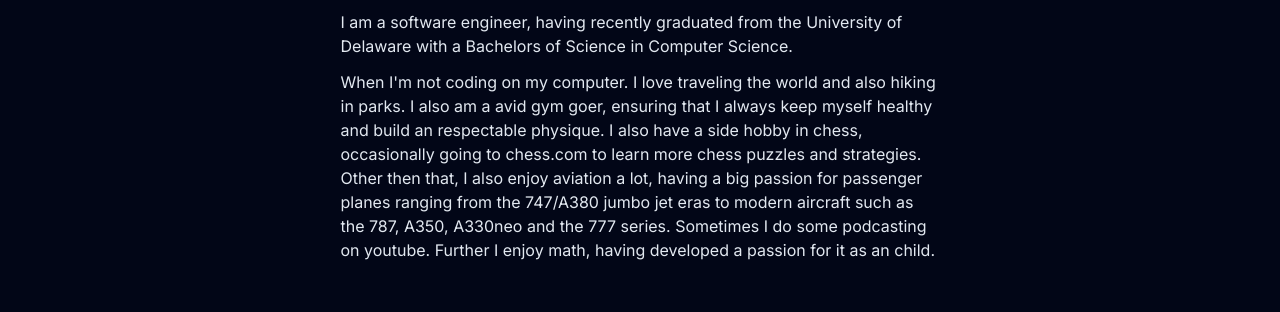
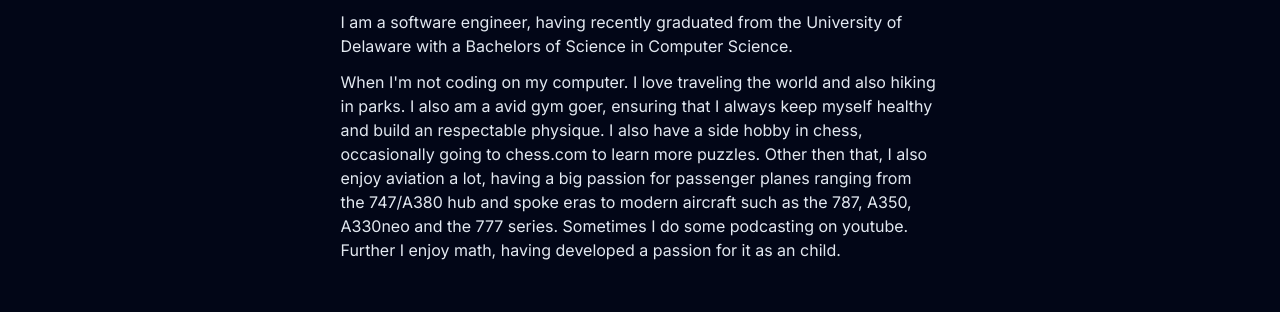
Before and after one commit to mwang840/maxwangsite, a Next.js app: page / in a window 1280 px wide. Shown: the part 615-927 px from the top of the page. Built offline with nearby package versions, Linux system fonts and the light colour scheme.

Commit message:
Revert "added other project"
This reverts commit 940914d7364d5e7a7468daf312022b7e6b4bab19.

```diff
--- a/src/app/page.tsx
+++ b/src/app/page.tsx
@@ -30,8 +30,8 @@ export default function Page() {
                                    I am a software engineer, having recently graduated from the University of Delaware with a Bachelors of Science in Computer Science.
                                 </p>
                                 <p  className={`text-slate-200 text-md`}>
-                                    When I&apos;m not coding on my computer. I love traveling the world and also hiking in parks. I also am a avid gym goer, ensuring that I always keep myself healthy and build an respectable physique. I also have a side hobby in chess, occasionally going to chess.com to learn more chess puzzles and strategies.
-                                    Other then that, I also enjoy aviation a lot, having a big passion for passenger planes ranging from the 747/A380 jumbo jet eras to modern aircraft such as the 787, A350, A330neo and the 777 series.
+                                    When I&apos;m not coding on my computer. I love traveling the world and also hiking in parks. I also am a avid gym goer, ensuring that I always keep myself healthy and build an respectable physique. I also have a side hobby in chess, occasionally going to chess.com to learn more puzzles.
+                                    Other then that, I also enjoy aviation a lot, having a big passion for passenger planes ranging from the 747/A380 hub and spoke eras to modern aircraft such as the 787, A350, A330neo and the 777 series.
                                     Sometimes I do some podcasting on youtube. Further I enjoy math, having developed a passion for it as an child.
                                 </p>
                             </div>
```
